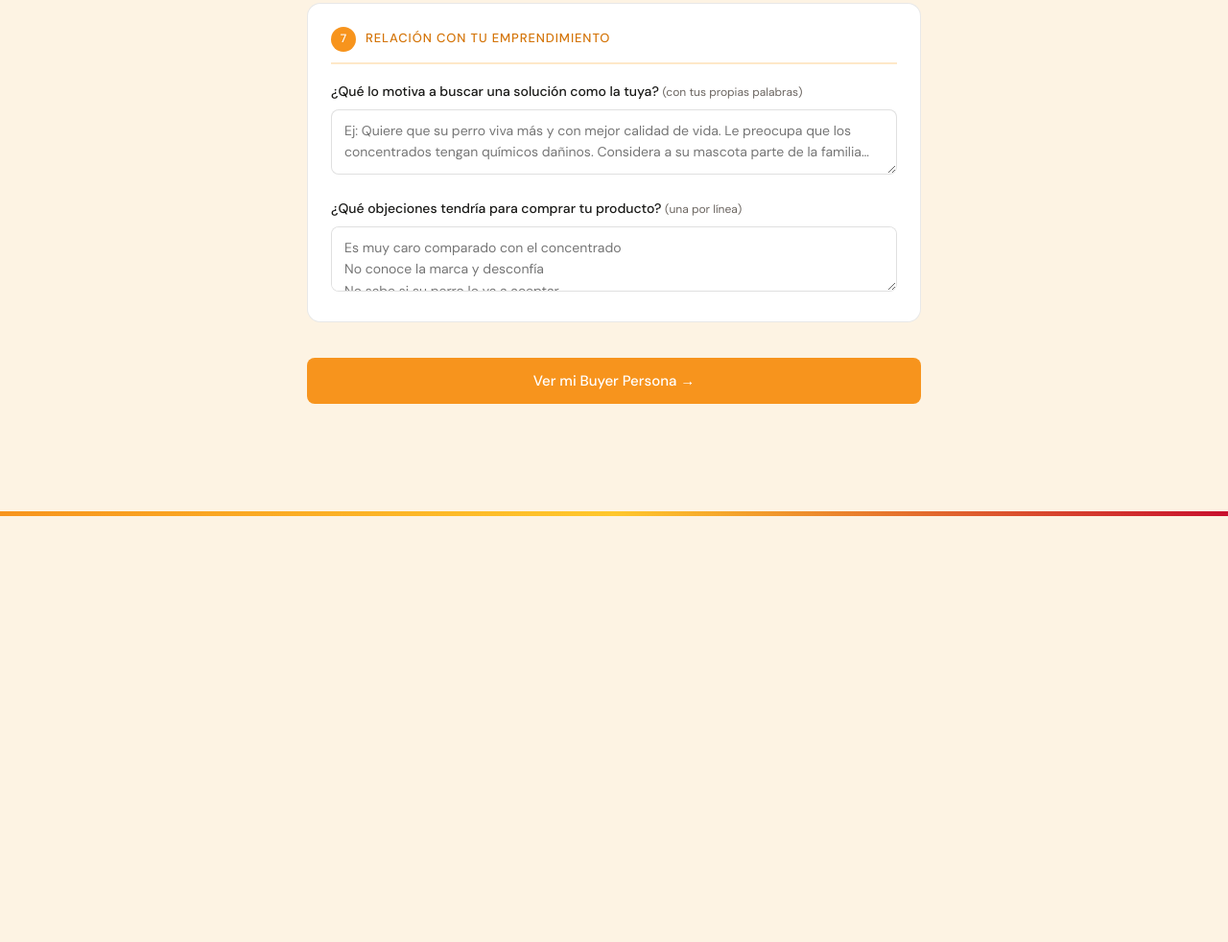
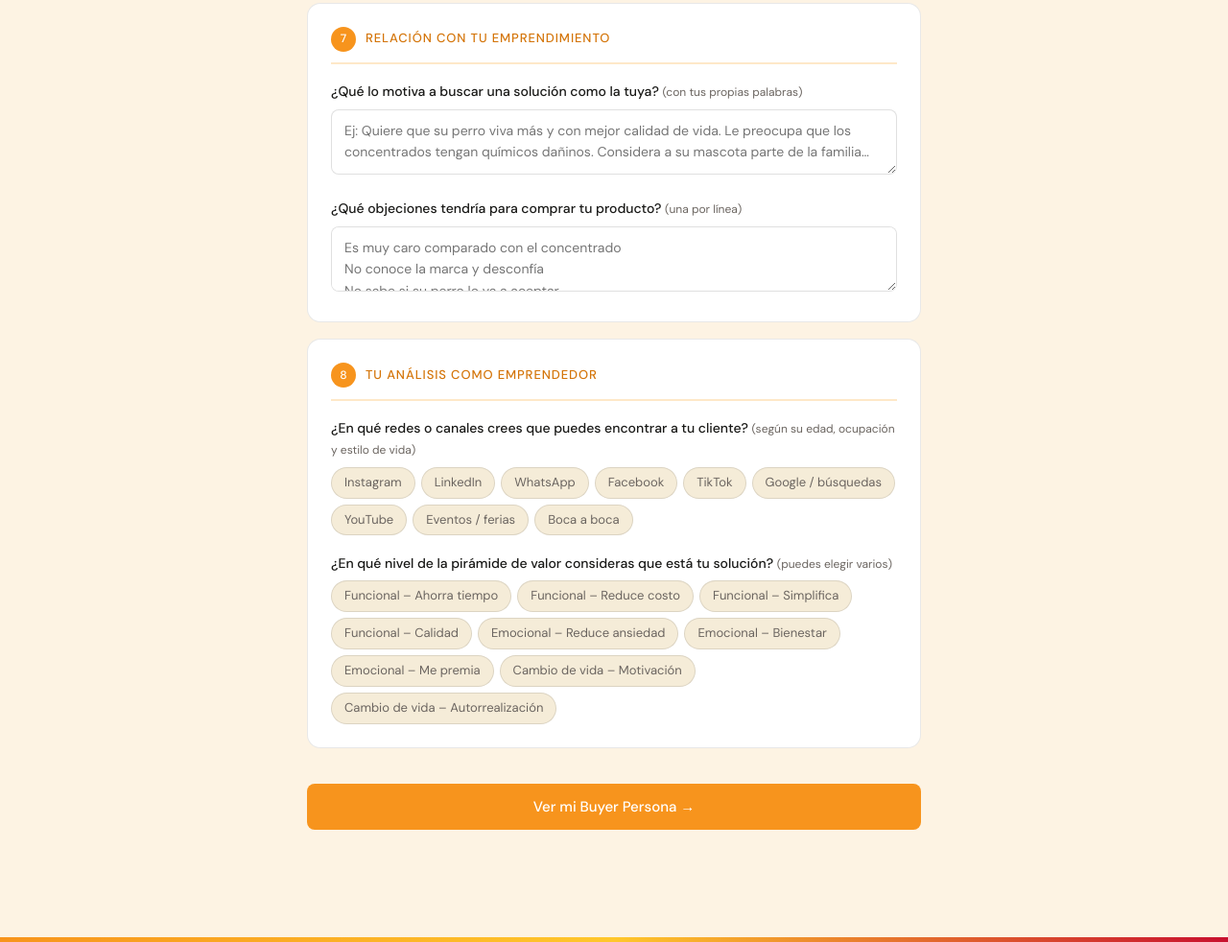
Before and after one commit to bedataco/buyer-persona-clase, a plain HTML site: page index.html in a window 1280 px wide. Shown: the part 2569-3551 px from the top of the page at 96% size. Before the commit the page ends 3107 px from the top, so only its background shows below. Drawn offline with Linux system fonts and the light colour scheme.

Commit message:
Add files via upload

```diff
--- a/index.html
+++ b/index.html
@@ -297,6 +297,39 @@
     </div>
   </div>
 
+  <!-- 8. REFLEXIÓN DEL EMPRENDEDOR -->
+  <div class="section">
+    <div class="sec-header"><div class="sec-num">8</div><div class="sec-title">Tu análisis como emprendedor</div></div>
+    <div class="q">
+      <label>¿En qué redes o canales crees que puedes encontrar a tu cliente? <span>(según su edad, ocupación y estilo de vida)</span></label>
+      <div class="chips" id="canal-chips">
+        <span class="chip" onclick="tog(this,'canal')">Instagram</span>
+        <span class="chip" onclick="tog(this,'canal')">LinkedIn</span>
+        <span class="chip" onclick="tog(this,'canal')">WhatsApp</span>
+        <span class="chip" onclick="tog(this,'canal')">Facebook</span>
+        <span class="chip" onclick="tog(this,'canal')">TikTok</span>
+        <span class="chip" onclick="tog(this,'canal')">Google / búsquedas</span>
+        <span class="chip" onclick="tog(this,'canal')">YouTube</span>
+        <span class="chip" onclick="tog(this,'canal')">Eventos / ferias</span>
+        <span class="chip" onclick="tog(this,'canal')">Boca a boca</span>
+      </div>
+    </div>
+    <div class="q">
+      <label>¿En qué nivel de la pirámide de valor consideras que está tu solución? <span>(puedes elegir varios)</span></label>
+      <div class="chips" id="valor-chips">
+        <span class="chip" onclick="tog(this,'valor')">Funcional – Ahorra tiempo</span>
+        <span class="chip" onclick="tog(this,'valor')">Funcional – Reduce costo</span>
+        <span class="chip" onclick="tog(this,'valor')">Funcional – Simplifica</span>
+        <span class="chip" onclick="tog(this,'valor')">Funcional – Calidad</span>
+        <span class="chip" onclick="tog(this,'valor')">Emocional – Reduce ansiedad</span>
+        <span class="chip" onclick="tog(this,'valor')">Emocional – Bienestar</span>
+        <span class="chip" onclick="tog(this,'valor')">Emocional – Me premia</span>
+        <span class="chip" onclick="tog(this,'valor')">Cambio de vida – Motivación</span>
+        <span class="chip" onclick="tog(this,'valor')">Cambio de vida – Autorrealización</span>
+      </div>
+    </div>
+  </div>
+
   <button class="cta-btn" id="submitBtn" onclick="generate()">Ver mi Buyer Persona →</button>
   <div class="sending" id="sendingMsg">Enviando respuestas al profesor… ⏳</div>
   <div class="sent-ok" id="sentOk">✓ Respuestas enviadas correctamente al profesor</div>
@@ -352,6 +385,14 @@
           <div class="p-col-gap">
             <div class="p-col-t">Motivaciones</div>
             <div class="p-col-v" id="r-motivacion">—</div>
+          </div>
+          <div class="p-col-gap">
+            <div class="p-col-t">Canales donde está</div>
+            <div class="p-col-v" id="r-canal">—</div>
+          </div>
+          <div class="p-col-gap">
+            <div class="p-col-t">Valor de la pirámide</div>
+            <div class="p-col-v" id="r-valor">—</div>
           </div>
         </div>
         <div class="p-col">
@@ -475,6 +516,16 @@ function generate() {
   document.getElementById('r-objeciones').innerHTML = lines(txt('objeciones'));
   document.getElementById('r-temores').innerHTML = lines(txt('temores'));
 
+  // Canales
+  var canal = gc('canal');
+  document.getElementById('r-canal').innerHTML = canal
+    ? canal.map(function(v){return '<span>'+v+'</span>';}).join('') : '<span>—</span>';
+
+  // Valor pirámide
+  var valor = gc('valor');
+  document.getElementById('r-valor').innerHTML = valor
+    ? valor.map(function(v){return '<span>'+v+'</span>';}).join('') : '<span>—</span>';
+
   // Mostrar
   var res = document.getElementById('result');
   res.style.display = 'block';
@@ -495,7 +546,9 @@ function generate() {
     objProfesional: txt('obj-profesional'), objPersonal: txt('obj-personal'),
     retoProfesional: txt('reto-profesional'), retoPersonal: txt('reto-personal'),
     hobbies: hob, motivacion: txt('motivacion'),
-    objeciones: txt('objeciones'), temores: txt('temores')
+    objeciones: txt('objeciones'), temores: txt('temores'),
+    canal: (gc('canal')||[]).join(', '),
+    valor: (gc('valor')||[]).join(', ')
   };
 
   fetch(SCRIPT_URL, { method:'POST', body:JSON.stringify(payload) })
```
